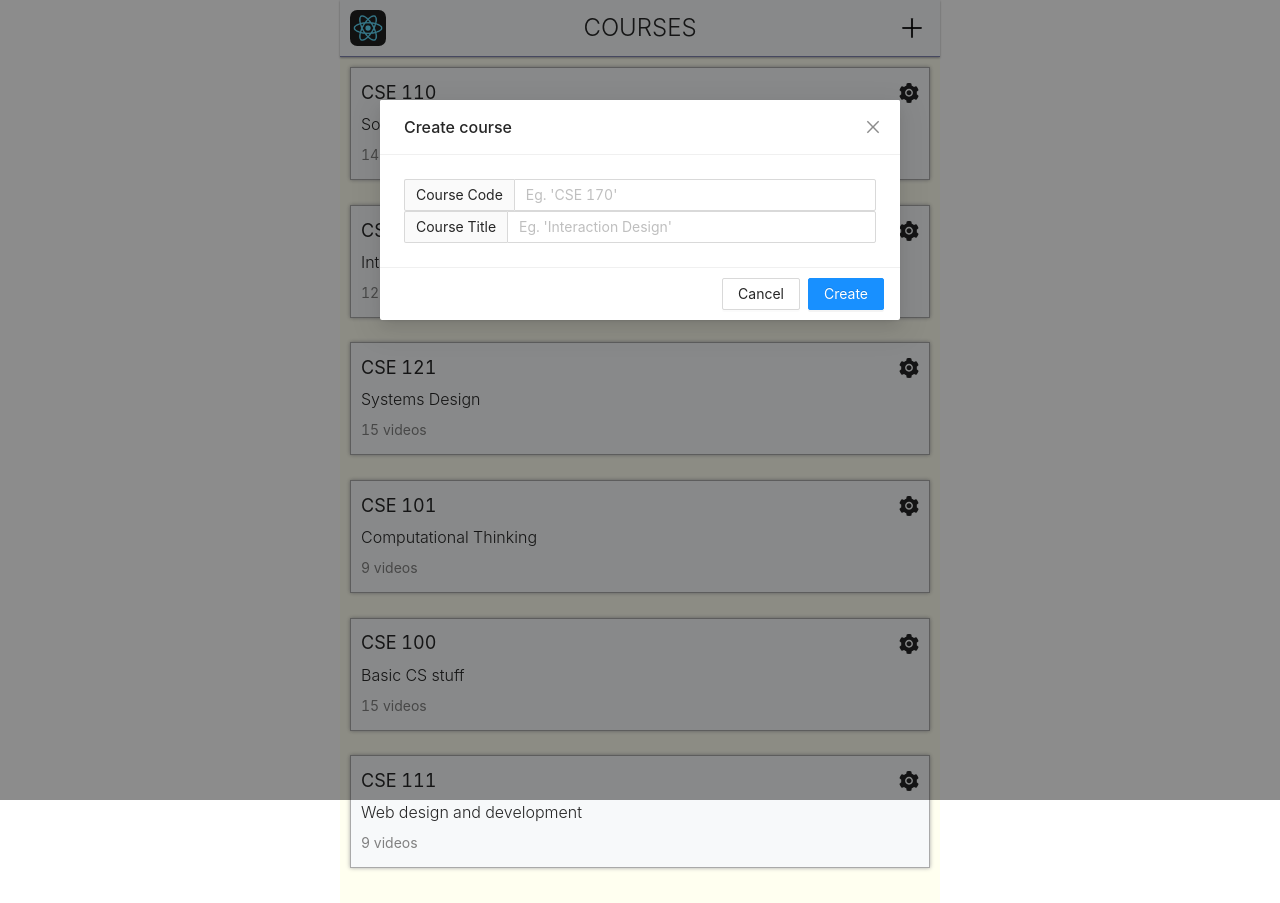
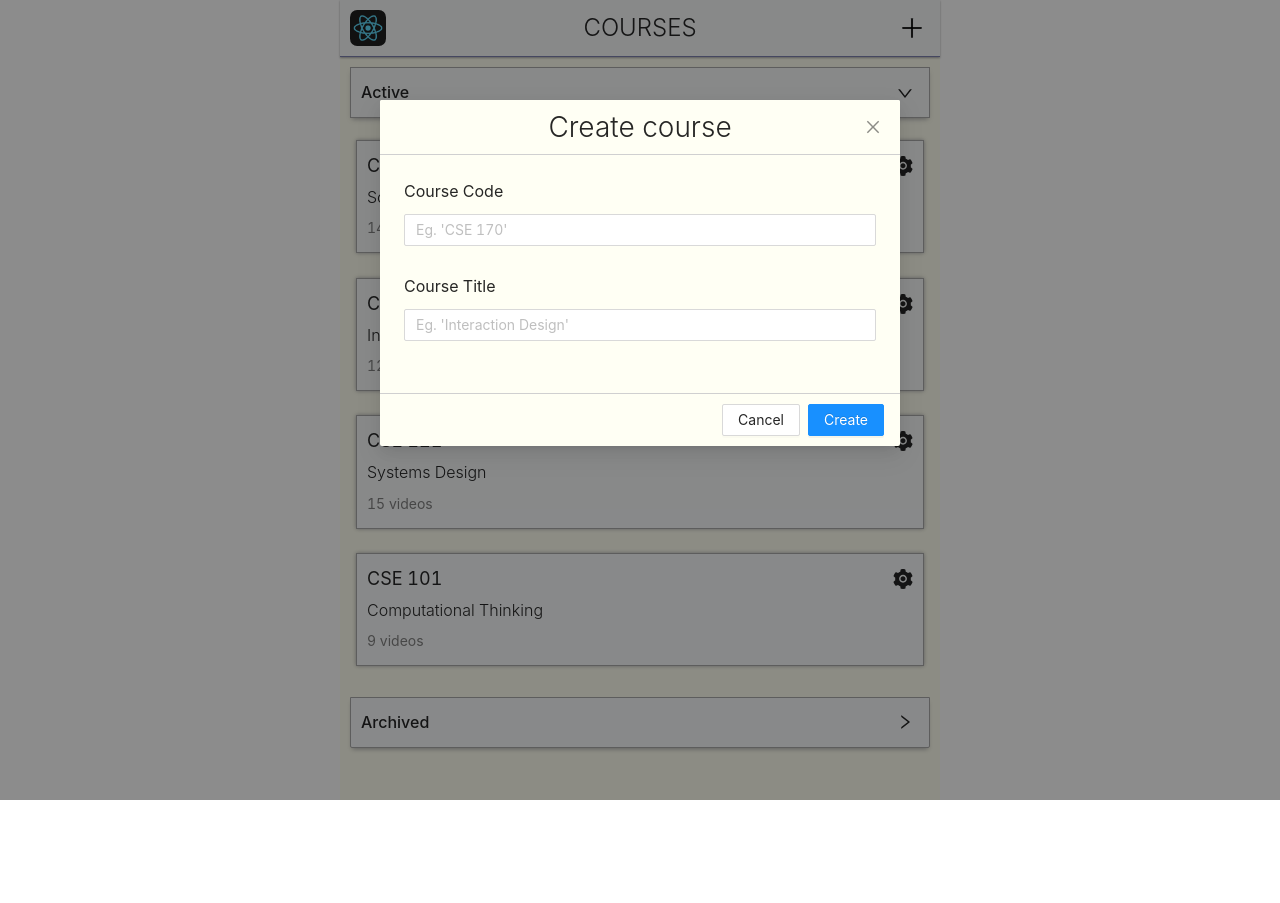
Before and after one commit to flownotes/flownotes.github.io, a React (Create React App) app: page /notes in a window 1280 px wide. Both pictures are taken after a click on the element 912 px from the left and 28 px from the top of the page. After the commit the page ends 800 px from the top, so only its background shows below. Built offline with nearby package versions, Linux system fonts and the light colour scheme.

Commit message:
AllCourses UI complete

```diff
--- a/src/AllCourses.css
+++ b/src/AllCourses.css
@@ -95,13 +95,99 @@ nav.all-courses-nav > span:hover {
   left: -5px;
 }
 
-/*
-Dropdown UL style "ul.ant-dropdown-menu"
-pass it through props?
-{
-
+.course-config-modal .ant-modal-content,
+.course-config-modal .ant-modal-header{
+  background-color: #fffff4;
 }
 
-// also add border-bottom to menu elements
-border-bottom: 1px solid lightgray;
-*/
+.course-config-modal .ant-modal-header{
+  border-bottom: 1px solid #d0d0d0;
+}
+
+.course-config-modal .ant-modal-footer{
+  border-top: 1px solid #d0d0d0;
+}
+
+.course-config-modal .ant-input{
+  margin-bottom: 2em;
+}
+
+.course-config-modal .label{
+  margin-bottom: 10px;
+  font-size: 16px;
+}
+
+.course-config-modal .ant-modal-title{
+  font-size: 2em;
+  text-align: center;
+  font-weight: 300;
+}
+
+.course-config-modal .archive-message,
+.course-config-modal .error-message {
+  text-align: center;
+}
+
+.course-config-modal .archive-message p,
+.course-config-modal .error-message p {
+  margin-bottom: 14px;
+  font-size: 16px;
+}
+
+.course-config-modal .archive-message h2,
+.course-config-modal .error-message h2 {
+  margin-bottom: 0px;
+}
+
+.course-config-modal .archive-message h3,
+.course-config-modal .error-message h3 {
+  margin-bottom: 10px;
+  color: #636363;
+}
+
+.course-config-modal .error-message span{
+  color: red;
+}
+
+.course-config-modal .title {
+  display: flex;
+  align-items: center;
+  justify-content: center;
+}
+
+.course-config-modal .arch-icon {
+  color: gold;
+  margin-right: 1em;
+  font-size: 24px;
+}
+
+.course-config-modal .delt-icon {
+  color: red;
+  margin-right: 1em;
+  font-size: 24px;
+}
+/*
+.course-config-modal .ant-collapse-content-box {
+  padding: 6px;
+} */
+
+/* Need to have high specificty for the following few :( - stupid antd*/
+.course-container .course-collapse.more-specificity .ant-collapse-header{
+  padding-left: 10px;
+  background: #f7f9fa;
+  margin-bottom: 1em;
+  border: 1px solid darkgray;
+  font-size: 16px;
+  font-weight: 500;
+  box-shadow: 0px 3px 5px -2px darkgrey;
+}
+
+.course-container .course-collapse.more-specificity
+.ant-collapse-item .ant-collapse-header .anticon {
+  font-size: 16px;
+}
+
+.course-container .course-collapse.more-specificity
+.ant-collapse-content > .ant-collapse-content-box{
+  padding: 6px;
+}
--- a/src/AllCourses.js
+++ b/src/AllCourses.js
@@ -1,10 +1,11 @@
 import React from "react"
 import Logo from "./components/Logo"
-import { Dropdown, Menu, Modal, Input, Button } from "antd"
-import { PlusOutlined, SettingFilled} from '@ant-design/icons'
+import { Dropdown, Menu, Modal, Input, Collapse } from "antd"
+import { PlusOutlined, SettingFilled, WarningFilled, CaretRightFilled} from '@ant-design/icons'
 import { useHistory } from "react-router-dom";
 
 import "./AllCourses.css"
+const { Panel } = Collapse;
 
 
 // generate some mock data to develop the components + interaction
@@ -89,86 +90,77 @@ export default class AllCourses extends React.Component {
     this.setState({deleteModal:!this.state.deleteModal})
   }
 
+  // the modal contents for each of the four modals
   addModalBody = () => (
     <div>
-      <Input  addonBefore="Course Code"
-              placeholder="Eg. 'CSE 170'"
+      <p className="label">Course Code</p>
+      <Input  placeholder="Eg. 'CSE 170'"
               ref={input => this.codeInputRef = input}/>
-      <Input  addonBefore="Course Title"
-              placeholder="Eg. 'Interaction Design'"
+      <p className="label">Course Title</p>
+      <Input  placeholder="Eg. 'Interaction Design'"
               ref={input => this.nameInputRef = input}/>
     </div>
   )
-
   editModalBody = () => {
     let {code = "", name = ""} = this.currentCourseDetails()
     return (
       <div>
-        <Input  addonBefore="Course Code"
-                placeholder="Eg. 'CSE 170'"
+        <p className="label">Course Code</p>
+        <Input  placeholder="Eg. 'CSE 170'"
                 defaultValue={code}
                 ref={input => this.codeInputRef = input}/>
-        <Input  addonBefore="Course Title"
-                placeholder="Eg. 'Interaction Design'"
+        <p className="label">Course Title</p>
+        <Input  placeholder="Eg. 'Interaction Design'"
                 defaultValue={name}
                 ref={input => this.nameInputRef = input}/>
       </div>
     )
   }
-
   archiveModalBody = () => {
     let {code = "", name = ""} = this.currentCourseDetails()
     return (
-      <div>
-        Are you sure you want to archive the course <h3 style={{"display": "inline-block"}}>"{code}: {name}"</h3>?
+      <div className="archive-message">
+        <p>Are you sure you want to archive</p>
+        <h2>{code}</h2>
+        <h3>{name}</h3>
+      </div>
+    )
+  }
+  deleteModalBody = () => {
+    let {code = "", name = ""} = this.currentCourseDetails()
+    return (
+      <div className="error-message">
+        <p>Are you sure you want to delete</p>
+        <h2>{code}</h2>
+        <h3>{name}</h3>
+        <span><b>Danger!</b> Once you've deleted the course you
+          cannot get it back, it is permanent.</span>
       </div>
     )
   }
 
-  deleteModalBody = () => {
-    let {code = "", name = ""} = this.currentCourseDetails()
-    return (
-      <div>
-        Are you sure you want to delete the course <h3 style={{"display": "inline-block"}}>"{code}: {name}"</h3>?
-      </div>
-    )
-  }
-
-
+  // All the actions - add new, edit, archive and delete
   addCourse = () => {
     let code = this.codeInputRef.state.value
     let name = this.nameInputRef.state.value
-    console.log("Course code", code)
-    console.log("Course name", name)
 
     let cid = "cid" + Date.now().toString()
     data[cid] = {code, name, vcount:0, active:true}
-
     this.toggleAdd()
   }
-
   editCourse = () => {
-    console.log("New course code for", this.currentCourse)
-
     let code = this.codeInputRef.state.value
     let name = this.nameInputRef.state.value
-    console.log("Course code", code)
-    console.log("Course name", name)
 
     let cid = this.currentCourse
     data[cid] = Object.assign(data[cid], {code, name})
-
     this.toggleEdit()
   }
-
   archiveCourse = () => {
-    console.log("Archiving course with code", this.currentCourse)
     data[this.currentCourse].active = false
     this.toggleArchive()
   }
-
   deleteCourse = () => {
-    console.log("Deleting course with code", this.currentCourse)
     delete data[this.currentCourse]
     this.toggleDelete()
   }
@@ -180,14 +172,29 @@ export default class AllCourses extends React.Component {
       <div className="courses-shell">
         <Nav onAddCourse={this.toggleAdd}/>
         <div className="course-container">
-          { objs.map(key => (
-              <Course key={key} {...data[key]}
-                      onEdit={() => this.toggleEdit(key) }
-                      onArchive={() => this.toggleArchive(key)}
-                      onDelete={() => this.toggleDelete(key)}
-              />
-            )
-          )}
+        <Collapse defaultActiveKey={['1']}
+                  ghost
+                  expandIconPosition="right"
+                  className="course-collapse more-specificity">
+          <Panel header="Active" key="1">
+            { objs.filter(key => data[key].active)
+                  .map(key => <Course key={key} {...data[key]}
+                              onEdit={() => this.toggleEdit(key) }
+                              onArchive={() => this.toggleArchive(key)}
+                              onDelete={() => this.toggleDelete(key)} />
+                      )
+            }
+          </Panel>
+          <Panel header="Archived" key="2">
+            { objs.filter(key => !data[key].active)
+                  .map(key => <Course key={key} {...data[key]}
+                              onEdit={() => this.toggleEdit(key) }
+                              onArchive={() => this.toggleArchive(key)}
+                              onDelete={() => this.toggleDelete(key)} />
+                      )
+            }
+          </Panel>
+        </Collapse>
         </div>
         <Modal  title="Create course"
                 visible={addModal}
@@ -206,27 +213,31 @@ export default class AllCourses extends React.Component {
                 onOk={this.editCourse}
                 onCancel={this.toggleEdit}
                 destroyOnClose
+                className="course-config-modal"
               >
           {this.editModalBody()}
         </Modal>
-        <Modal  title="Archive course"
+        <Modal  title={<span className="title"><WarningFilled className="arch-icon"/> Archive course</span>}
                 visible={archiveModal}
                 okText="Archive"
                 okType="danger"
                 onOk={this.archiveCourse}
                 onCancel={this.toggleArchive}
                 destroyOnClose
+                className="course-config-modal"
               >
           {this.archiveModalBody()}
         </Modal>
-        <Modal  title="Delete course"
+        <Modal  title={<span className="title"><WarningFilled className="delt-icon"/> Delete course</span>}
                 visible={deleteModal}
                 okText="Delete the course"
                 cancelText="No, go back"
                 onOk={this.deleteCourse}
                 okType="danger"
                 onCancel={this.toggleDelete}
+                cancelButtonProps={{type:"primary"}}
                 destroyOnClose
+                className="course-config-modal"
               >
           {this.deleteModalBody()}
         </Modal>
```
